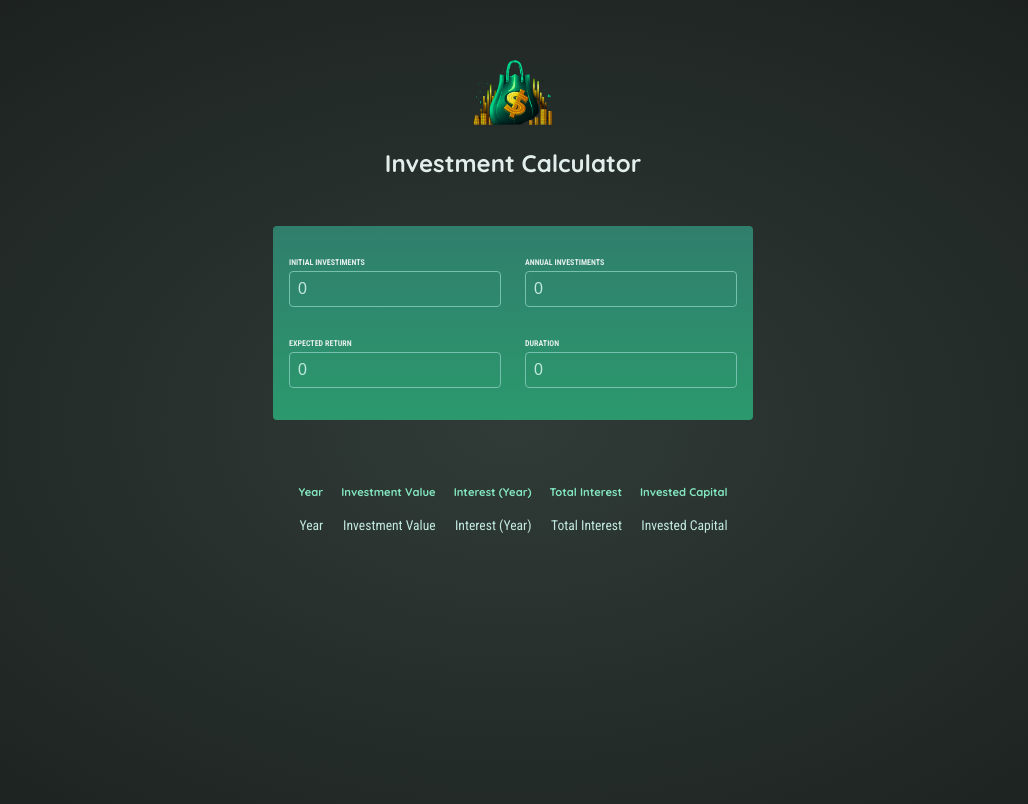
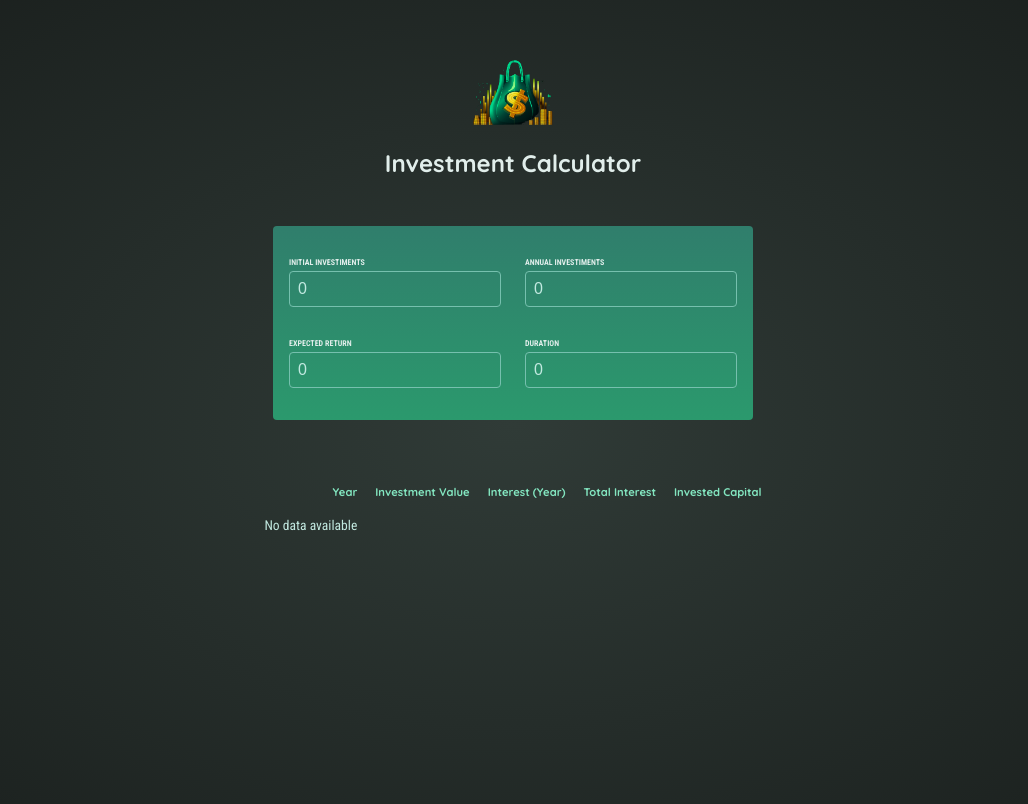
Before and after one commit to LucaCavatassi/revenue-project-training, a React (Vite) app: page / in a window 1280 px wide. Shown: the top 804 px of the page, without its empty margins (127-1155 px from the left). Built offline with nearby package versions, Linux system fonts and the light colour scheme.

Commit message:
feat: giving result but not the right results

```diff
--- a/src/components/Results.jsx
+++ b/src/components/Results.jsx
@@ -1,8 +1,19 @@
-import { calculateInvestmentResults } from "../util/investment.js"
+import { useState, useEffect } from "react";
+import { calculateInvestmentResults, formatter } from "../util/investment.js";
 
-export default function Results({inputData}) {
+export default function Results({ inputData }) {
+// Ensure calculatedResults is initialized as an empty array
+const [calculatedResults, setCalculatedResults] = useState([]);
 
-    console.log(inputData);
+useEffect(() => {
+    if (inputData) {
+    const result = calculateInvestmentResults(inputData); // Call utility function
+    // Set calculatedResults, ensuring it's an array or empty array as fallback
+    setCalculatedResults(result);
+    }
+}, [inputData]);
+
+// console.log(calculatedResults);
 
 
 return (
@@ -18,15 +29,22 @@ export default function Results({inputData}) {
         </tr>
         </thead>
         <tbody>
+        {calculatedResults && calculatedResults.length > 0 ? (
+            calculatedResults.map((item, index) => (
+            <tr key={index}>
+                <td>{item.year}</td>
+                <td>{item.interest}</td>
+                <td>{formatter.format(item.valueEndOfTheYear)}</td>
+                <td>{formatter.format(item.annualInvestment)}</td>
+            </tr>
+            ))
+        ) : (
             <tr>
-                        <td>Year</td>
-                        <td>Investment Value</td>
-                        <td>Interest (Year)</td>
-                        <td>Total Interest</td>
-                        <td>Invested Capital</td>
+            <td>No data available</td>
             </tr>
+        )}
         </tbody>
     </table>
     </div>
-    )
+);
 }
--- a/src/util/investment.js
+++ b/src/util/investment.js
@@ -24,7 +24,9 @@ export function calculateInvestmentResults({
     });
   }
 
+  console.log(annualData);
   return annualData;
+
 }
 
 // The browser-provided Intl API is used to prepare a formatter object
```
Lines whose indentation alone changed are shown as unchanged.
